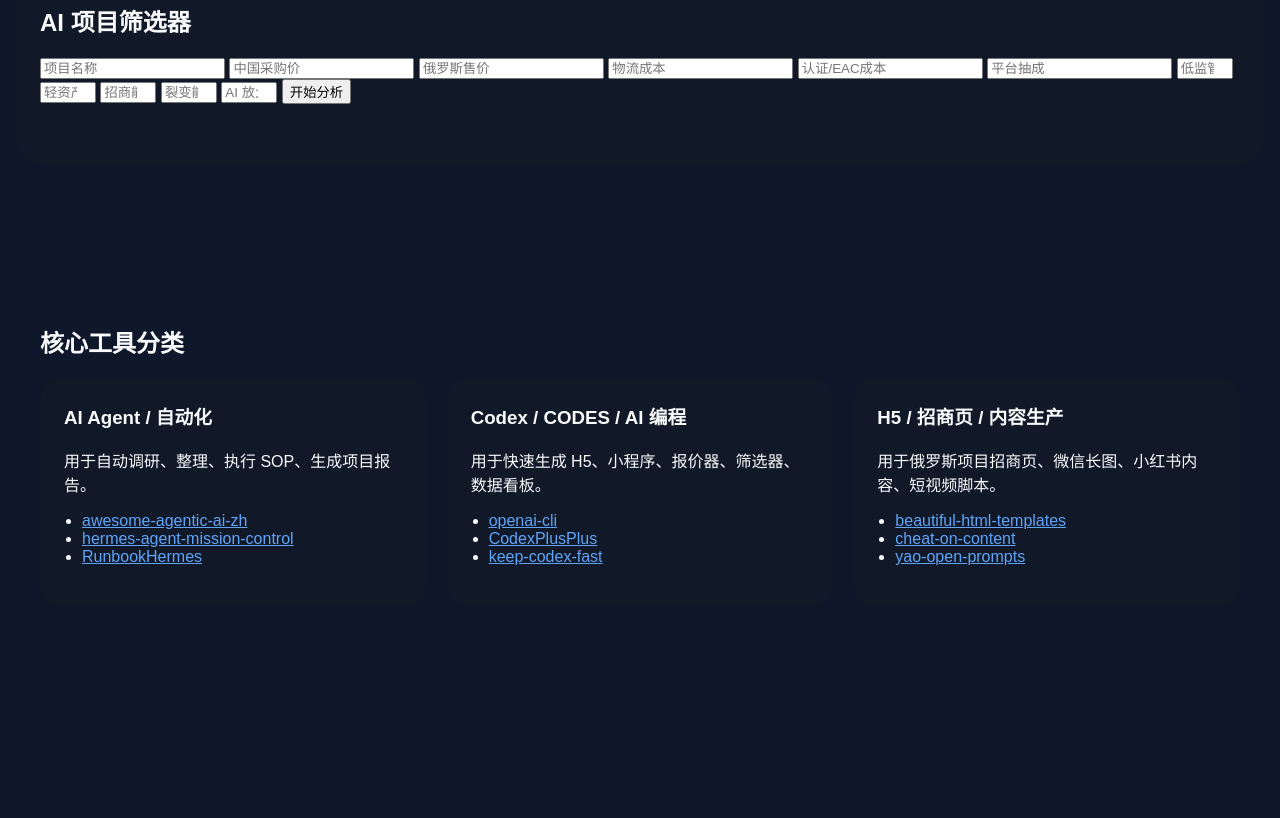
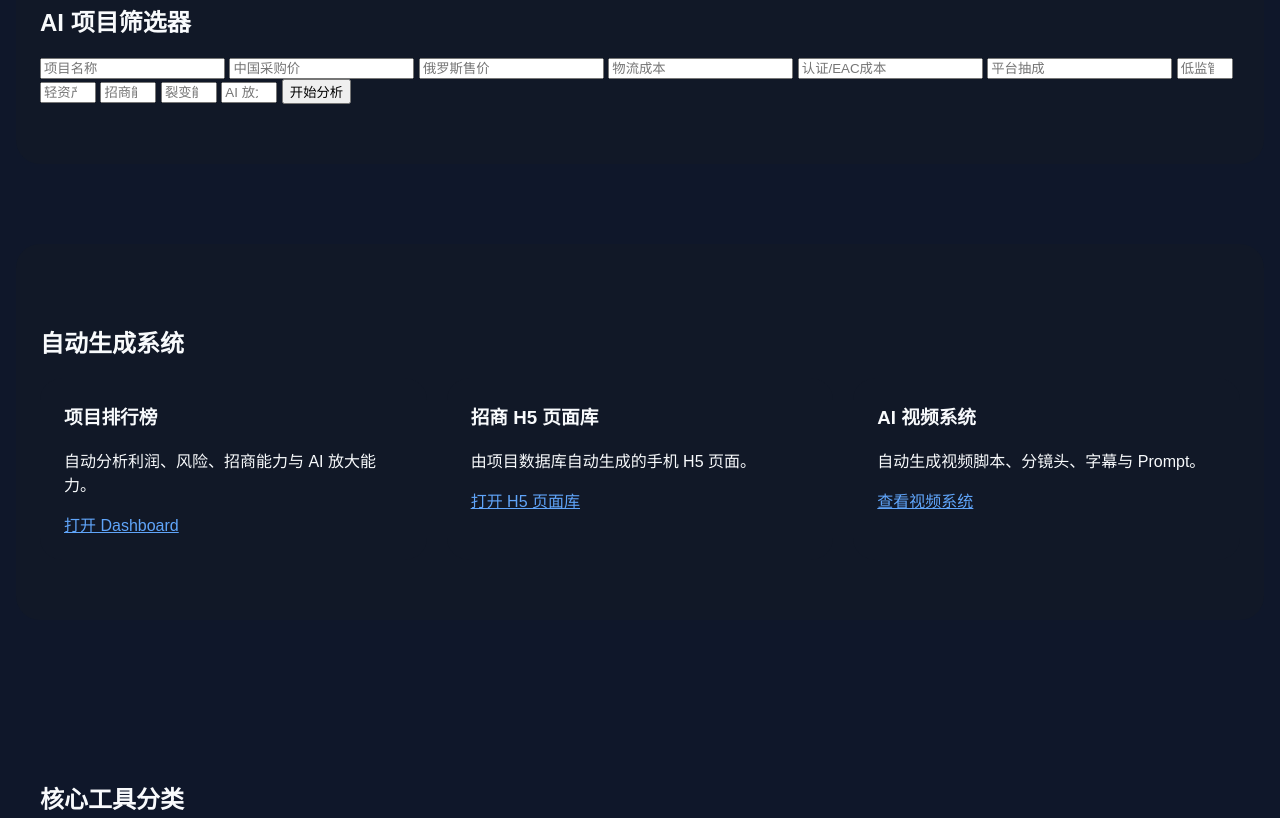
Before and after one commit to abc468810-sys/OpenClaw-Hao123-Portal, a website: page index.html in a window 1280 px wide. Shown: the part 801-1619 px from the top of the page. Before the commit the page ends 1467 px from the top, so only its background shows below. Drawn offline with Linux system fonts and the light colour scheme.

Commit message:
首页增加H5页面库入口

```diff
--- a/index.html
+++ b/index.html
@@ -16,6 +16,7 @@
       <a href="#tools">查看工具</a>
       <a href="#filter">项目筛选标准</a>
       <a href="dashboard.html">项目排行榜</a>
+      <a href="generated-h5/index.html">招商 H5 页面库</a>
     </div>
   </header>
 
@@ -53,6 +54,29 @@
       </form>
 
       <div id="result" class="result-box"></div>
+    </section>
+
+    <section class="panel dark">
+      <h2>自动生成系统</h2>
+      <div class="card-grid">
+        <article class="card">
+          <h3>项目排行榜</h3>
+          <p>自动分析利润、风险、招商能力与 AI 放大能力。</p>
+          <a href="dashboard.html">打开 Dashboard</a>
+        </article>
+
+        <article class="card">
+          <h3>招商 H5 页面库</h3>
+          <p>由项目数据库自动生成的手机 H5 页面。</p>
+          <a href="generated-h5/index.html">打开 H5 页面库</a>
+        </article>
+
+        <article class="card">
+          <h3>AI 视频系统</h3>
+          <p>自动生成视频脚本、分镜头、字幕与 Prompt。</p>
+          <a href="docs/video-automation-system.md">查看视频系统</a>
+        </article>
+      </div>
     </section>
 
     <section id="tools" class="panel">
```
